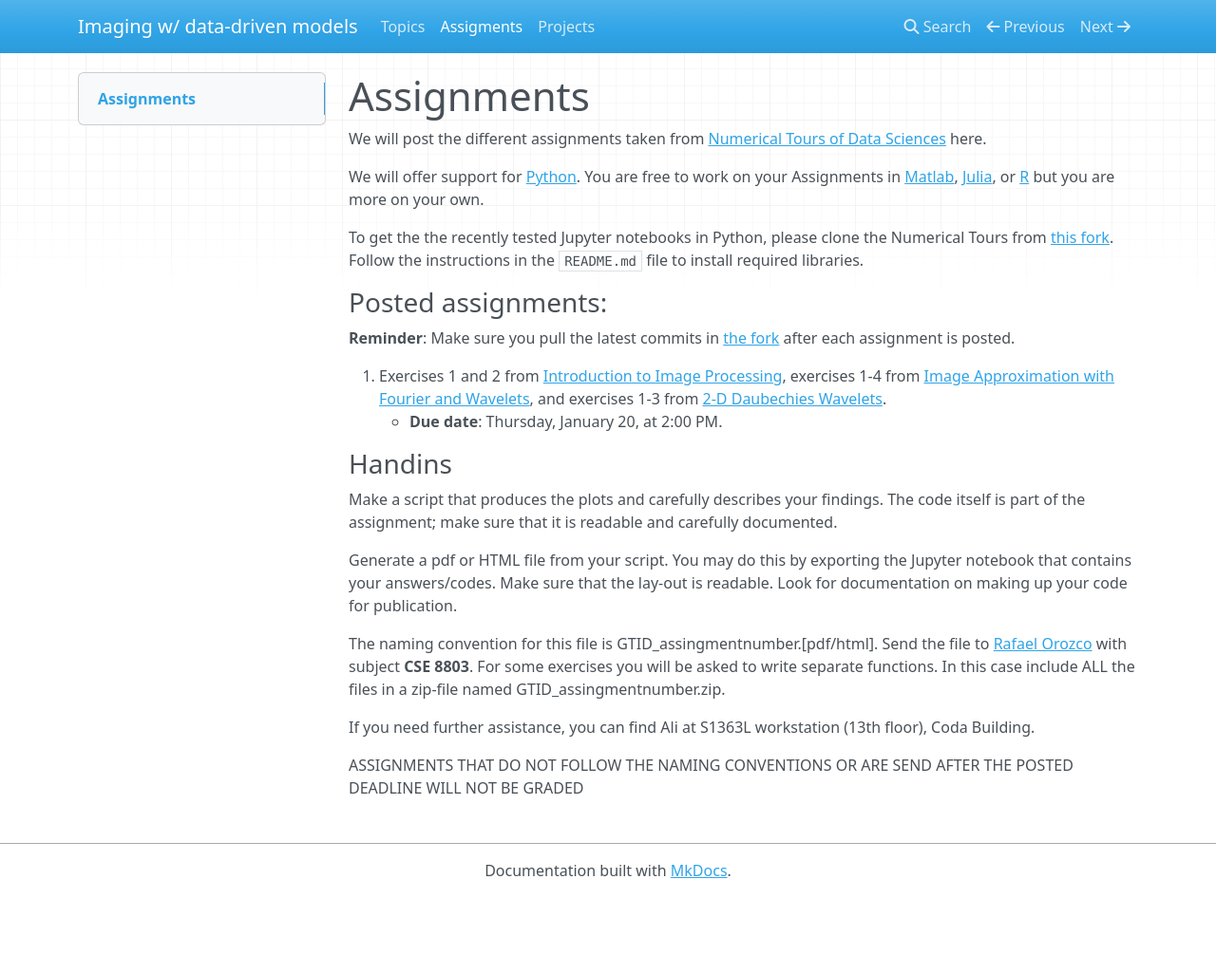
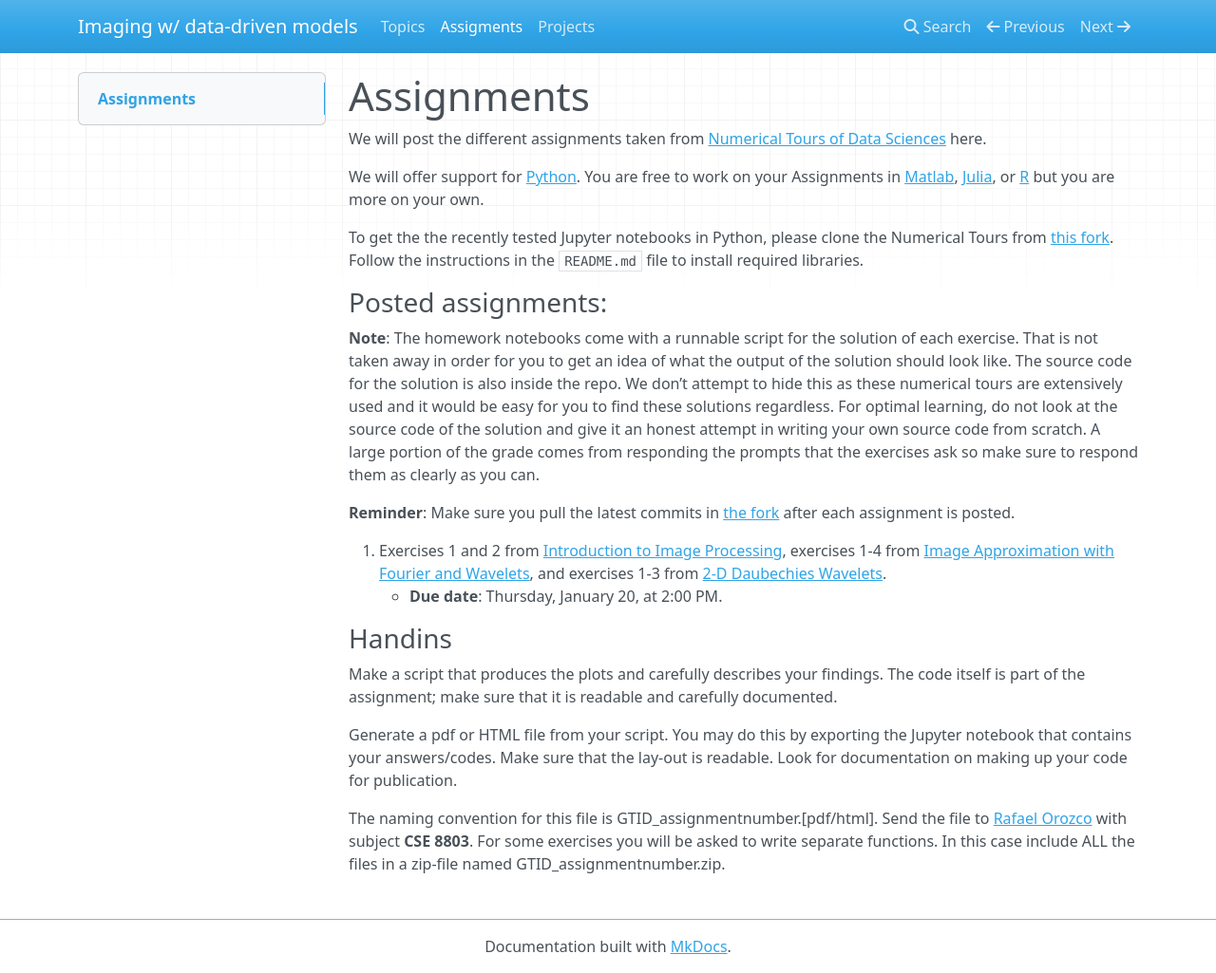
Before and after one commit to flexie/CSE-8803, an MkDocs documentation site: the page built from docs/homework.md, in a window 1280 px wide and 1025 px high. Shown: the whole window at 95% size. Built offline with MkDocs 1.6.1, drawn with Linux system fonts in a browser that asks for light colours; nearby versions of some CDN libraries; old or Windows-style settings are respelled for this version of MkDocs.

Commit message:
homework solution clarification

```diff
--- a/docs/homework.md
+++ b/docs/homework.md
@@ -8,6 +8,8 @@ To get the the recently tested Jupyter notebooks in Python, please clone the Num
 
 
 ### Posted assignments:
+
+**Note**: The homework notebooks come with a runnable script for the solution of each exercise. That is not taken away in order for you to get an idea of what the output of the solution should look like. The source code for the solution is also inside the repo. We don’t attempt to hide this as these numerical tours are extensively used and it would be easy for you to find these solutions regardless. For optimal learning, do not look at the source code of the solution and give it an honest attempt in writing your own source code from scratch. A large portion of the grade comes from responding the prompts that the exercises ask so make sure to respond them as clearly as you can.
 
 **Reminder**: Make sure you pull the latest commits in [the fork] after each assignment is posted.
 
@@ -26,11 +28,12 @@ Make a script that produces the plots and carefully describes your findings. The
 
 Generate a pdf or HTML file from your script. You may do this by exporting the Jupyter notebook that contains your answers/codes. Make sure that the lay-out is readable. Look for documentation on making up your code for publication.
 
-The naming convention for this file is GTID_assingmentnumber.[pdf/html]. Send the file to [Rafael Orozco](mailto:rorozco@gatech.edu) with subject **CSE 8803**. For some exercises you will be asked to write separate functions. In this case include ALL the files in a zip-file named GTID_assingmentnumber.zip.
+The naming convention for this file is GTID_assignmentnumber.[pdf/html]. Send the file to [Rafael Orozco](mailto:rorozco@gatech.edu) with subject **CSE 8803**. For some exercises you will be asked to write separate functions. In this case include ALL the files in a zip-file named GTID_assignmentnumber.zip.
 
+<!--
 If you need further assistance, you can find Ali at S1363L workstation (13th floor), Coda Building.
 
-ASSIGNMENTS THAT DO NOT FOLLOW THE NAMING CONVENTIONS OR ARE SEND AFTER THE POSTED DEADLINE WILL NOT BE GRADED
+ASSIGNMENTS THAT DO NOT FOLLOW THE NAMING CONVENTIONS OR ARE SEND AFTER THE POSTED DEADLINE WILL NOT BE GRADED -->
 
 
 [Numerical Tours of Data Sciences]:http://www.numerical-tours.com/
```
